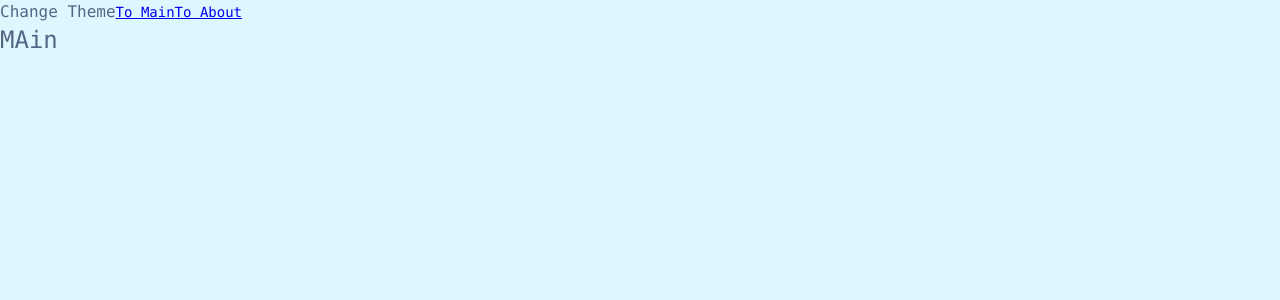
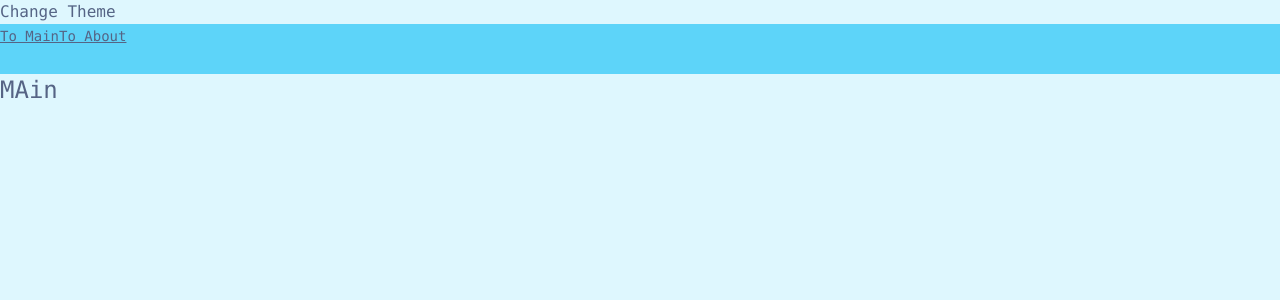
Before and after one commit to FURY-PERSON/road, a React app: page / in a window 1280 px wide. Shown: the top 300 px of the page. Built offline with nearby package versions, Linux system fonts and the light colour scheme.

Commit message:
add navbar widget

```diff
--- a/src/app/App.tsx
+++ b/src/app/App.tsx
@@ -1,8 +1,9 @@
-import { BrowserRouter, Link } from 'react-router-dom';
+import { BrowserRouter } from 'react-router-dom';
 import { useTheme } from 'shared/contexts/ThemeProvider';
 import "./styles/index.scss"
 import { classNames } from 'shared/lib/helpers/classNames/classNames';
 import { AppRouter } from 'app/providers/router';
+import { Navbar } from 'widgets/Navbar';
 
 function App() {
   const {theme, toggleTheme} = useTheme();
@@ -11,8 +12,7 @@ function App() {
     <div className={classNames('app', {}, [theme])}>
       <button onClick={toggleTheme} type="button">Change Theme</button>
       <BrowserRouter>
-          <Link to="/">To Main</Link>
-          <Link to="/about">To About</Link>
+          <Navbar />
           <AppRouter />
       </BrowserRouter>
     </div>
--- a/src/app/styles/themes/dark.scss
+++ b/src/app/styles/themes/dark.scss
@@ -1,5 +1,6 @@
 .app.dark {
   --bg-color: #b7ecfb;
+  --invert-bg-color: #4bfbd8;
   --primary-color: #87aaf5;
   --secondary-color: #a2ff8b;
 }
--- a/src/app/styles/themes/light.scss
+++ b/src/app/styles/themes/light.scss
@@ -1,5 +1,6 @@
 .app.light {
   --bg-color: #DEF7FE;
+  --invert-bg-color: #5dd4f9;
   --primary-color: #556485;
   --secondary-color: #5f7759;
 }
--- a/src/shared/lib/helpers/classNames/classNames.ts
+++ b/src/shared/lib/helpers/classNames/classNames.ts
@@ -1,10 +1,10 @@
 
 type Mods = Record<string, boolean | string>
 
-export function classNames(cls: string, mods: Mods, additional: string[]): string {
+export function classNames(cls: string, mods?: Mods, additional?: string[]): string {
     return [
         cls,
-        ...additional,
+        ...additional.filter(Boolean),
         ...Object.entries(mods)
             .filter(([className, value]) => Boolean(value))
             .map(([className]) => className)
--- /dev/null
+++ b/src/shared/ui/AppLink/AppLink.module.scss
@@ -0,0 +1,11 @@
+.AppLink {
+
+}
+
+.primary {
+  color: var(--primary-color);
+}
+
+.secondary {
+  color: var(--secondary-color);
+}
--- /dev/null
+++ b/src/shared/ui/AppLink/AppLink.tsx
@@ -0,0 +1,24 @@
+import { memo, FC } from 'react';
+import { Link, LinkProps } from 'react-router-dom';
+import { classNames } from 'shared/lib/helpers/classNames/classNames';
+import cls from './AppLink.module.scss';
+
+interface AppLinkProps extends LinkProps {
+  className?: string;
+  theme?: AppLinkTheme
+}
+
+export enum AppLinkTheme {
+  PRIMARY = 'primary',
+  SECONDARY = 'secondary'
+}
+
+export const AppLink:FC<AppLinkProps> = memo((props) => {
+ const { className, children, theme = AppLinkTheme.PRIMARY, ...otherProps } = props;
+
+ return (
+    <Link {...otherProps} className={classNames(cls.AppLink, {}, [className, cls[theme]])}>
+      {children}
+    </Link>
+ );
+})
--- /dev/null
+++ b/src/widgets/Navbar/index.ts
@@ -0,0 +1 @@
+export {Navbar} from "./ui/Navbar"
--- /dev/null
+++ b/src/widgets/Navbar/ui/Navbar.module.scss
@@ -0,0 +1,5 @@
+.Navbar {
+  width: 100%;
+  height: 50px;
+  background-color: var(--invert-bg-color);
+}
--- /dev/null
+++ b/src/widgets/Navbar/ui/Navbar.tsx
@@ -0,0 +1,19 @@
+import { Link } from 'react-router-dom';
+import { classNames } from 'shared/lib/helpers/classNames/classNames';
+import { AppLink } from 'shared/ui/AppLink/AppLink';
+import cls from "./Navbar.module.scss";
+
+interface NavbarProps {
+  className?: string
+}
+
+export const Navbar = (props: NavbarProps) => {
+  const {className} = props;
+
+  return (
+    <div className={classNames(cls.Navbar, {} , [className])}>
+      <AppLink to="/">To Main</AppLink>
+      <AppLink to="/about">To About</AppLink>
+    </div>
+  );
+};
```
